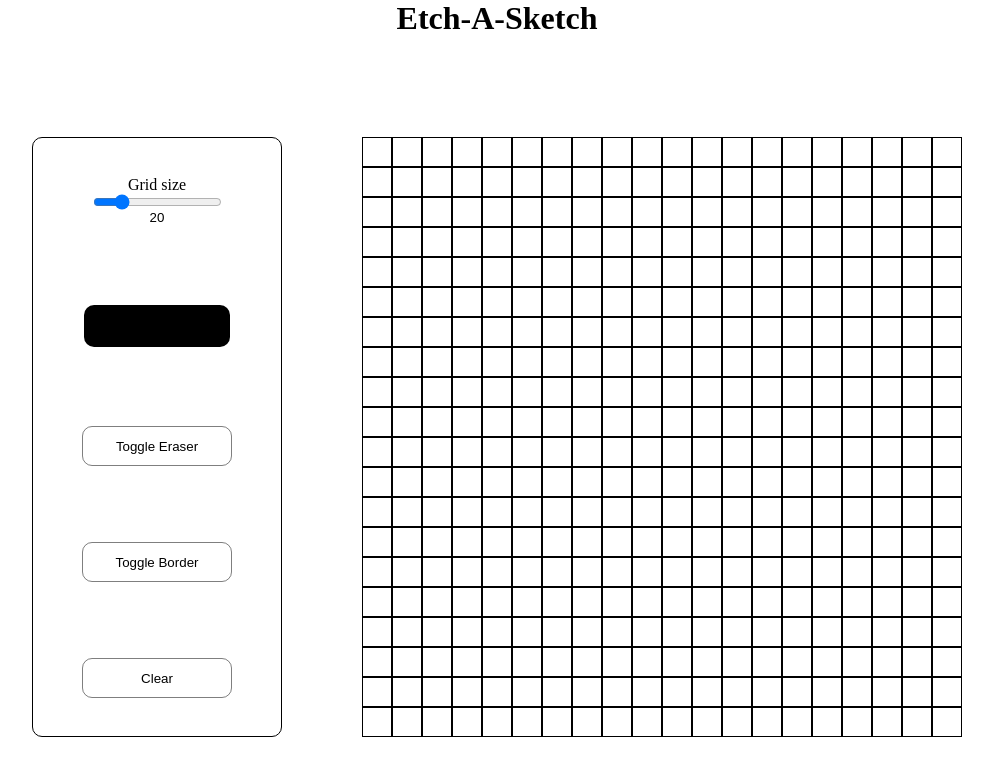
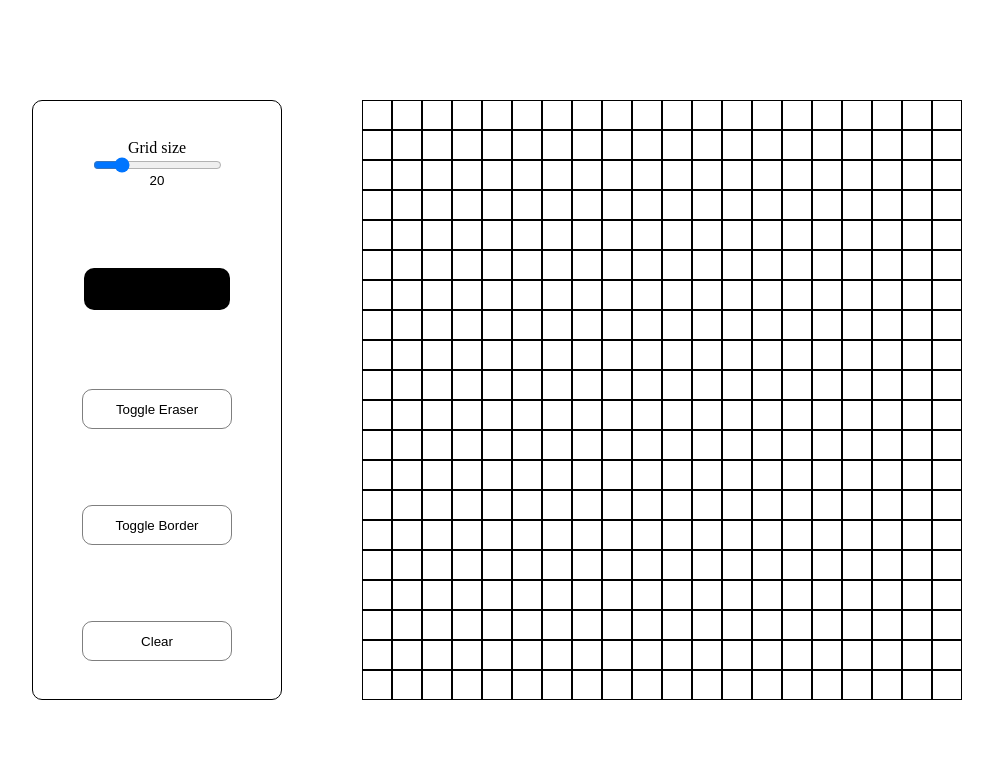
Before and after one commit to SteTisci/etch-a-sketch, a plain HTML site: page index.html in a window 1280 px wide. Shown: the whole page, without its empty margins (143-1136 px from the left). Drawn offline with Linux system fonts and the light colour scheme.

Commit message:
rimosso titlolo (da aggiungere)

```diff
--- a/index.html
+++ b/index.html
@@ -8,7 +8,6 @@
     <title>Etch A Sketch</title>
   </head>
   <body ondragstart="return false;" ondrop="return false;">
-    <h1 class="title">Etch-A-Sketch</h1>
     <main class="main">
       <div class="inputs-container">
         <div class="grid-size-container">
```
